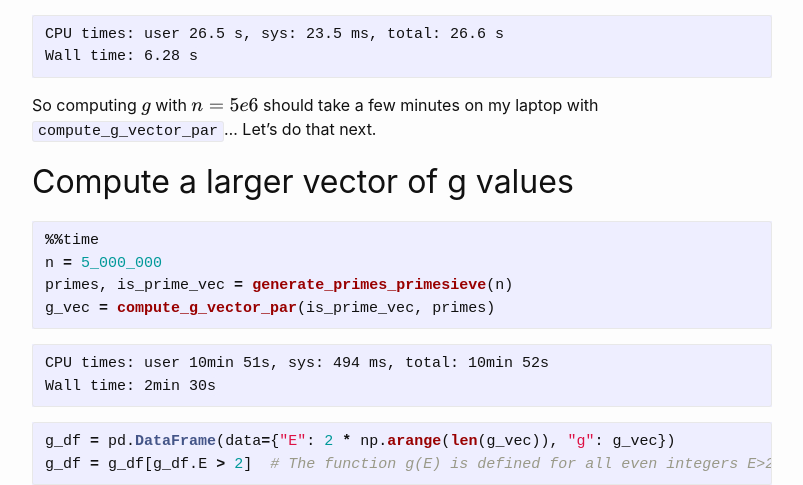
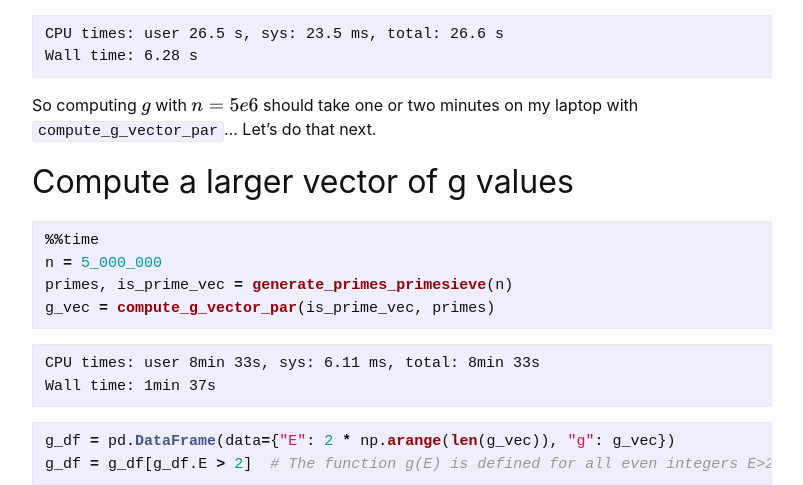
Before and after one commit to aetperf/aetperf.github.io, a Jekyll site: the page built from _posts/2021-07-22-Goldbach-s-Comet-with-Numba-and-Datashader.md, in a window 1280 px wide and 900 px high, scrolled down 14748 px. Shown: the part 165-650 px from the top of the window, without its empty margins (238-1041 px from the left). Built offline with Jekyll 4.4.1, drawn with Linux system fonts in a browser that asks for light colours; formulas are drawn with MathJax 3; comment, search, counter and statistics services are not loaded.

Commit message:
small update

````diff
--- a/_posts/2021-07-22-Goldbach-s-Comet-with-Numba-and-Datashader.md
+++ b/_posts/2021-07-22-Goldbach-s-Comet-with-Numba-and-Datashader.md
@@ -688,7 +688,7 @@ g_vec = compute_g_vector_par(is_prime_vec, primes)
     Wall time: 6.28 s
 
 
-So computing $g$ with $n = 5e6$ should take a few minutes on my laptop with `compute_g_vector_par`... Let's do that next.
+So computing $g$ with $n = 5e6$ should take one or two minutes on my laptop with `compute_g_vector_par`... Let's do that next.
 
 ## Compute a larger vector of g values
 
@@ -701,8 +701,8 @@ g_vec = compute_g_vector_par(is_prime_vec, primes)
 ```
 
 ```
-CPU times: user 10min 51s, sys: 494 ms, total: 10min 52s
-Wall time: 2min 30s
+CPU times: user 8min 33s, sys: 6.11 ms, total: 8min 33s
+Wall time: 1min 37s
 ```
 
 ```python
````
